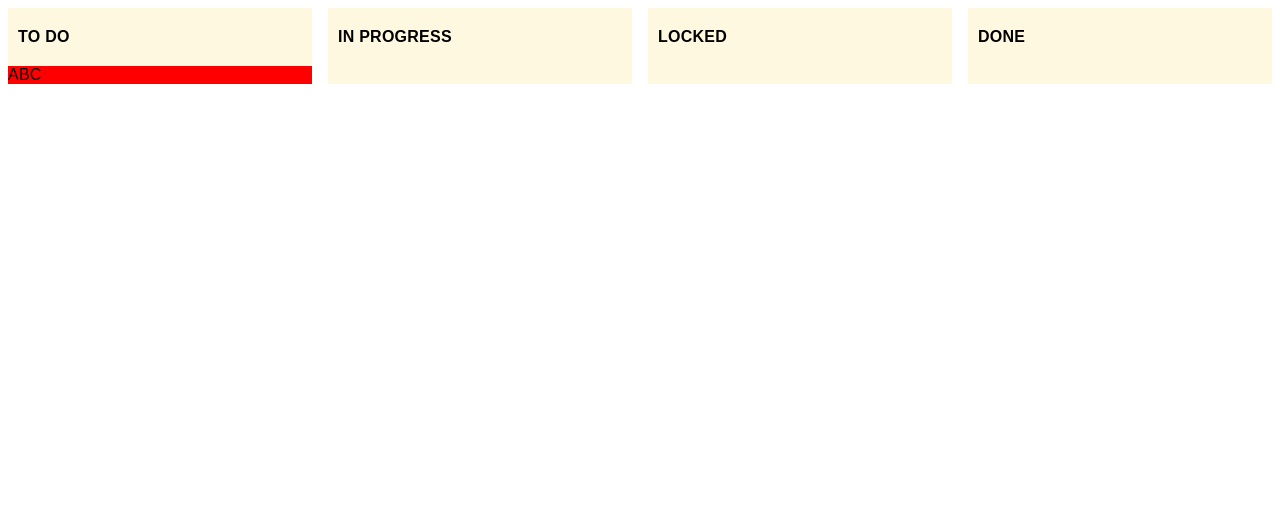
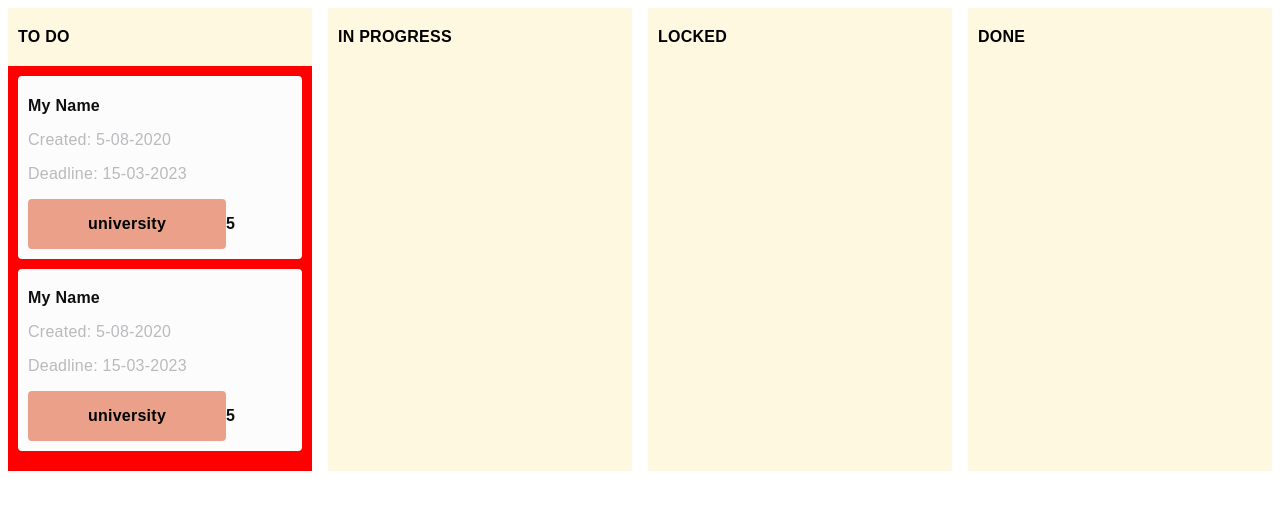
Before and after one commit to Saldanesman/todo-board, a React (Create React App) app: page / in a window 1280 px wide. Shown: the top 510 px of the page. Built offline with nearby package versions, Linux system fonts and the light colour scheme; a web font is replaced by a local one.

Commit message:
First task card

```diff
--- a/src/app/pages/todoBoard/Dashboard/TodoColumn/TodoColumn.jsx
+++ b/src/app/pages/todoBoard/Dashboard/TodoColumn/TodoColumn.jsx
@@ -1,14 +1,17 @@
+import Task from '../../Task/Task';
 import './TodoColumn.scss';
 
 
 const TodoColumn = () => {
-	const list = ['A', 'B', 'C'];
+	const list = ['A', 'B'];
 
 	return (
 		<div className={'tb-c-todo-column'}>
 			<div className={'tb-c-todo-column__title'}> To do </div>
 			<div className={'tb-c-todo-column__tasks'}>
-				{list.map((element) => element)}
+				{list.map((task) => {
+					return <Task key={task.id}/>;
+				})}
 			</div>
 		</div>
 	);
--- a/src/app/pages/todoBoard/Dashboard/TodoColumn/TodoColumn.scss
+++ b/src/app/pages/todoBoard/Dashboard/TodoColumn/TodoColumn.scss
@@ -15,6 +15,6 @@
   }
 
   &__tasks{
-    background-color: red;
+    @include padding(2.5);
   }
 }
--- /dev/null
+++ b/src/app/pages/todoBoard/Task/Task.jsx
@@ -0,0 +1,36 @@
+
+import './Task.scss';
+
+
+const Dashboard = () => {
+
+  const task = {
+    name: 'My Name',
+    description: 'This is my first example of the task card',
+    type: 'university',
+    priority: 5,
+    created: '5-08-2020',
+    deadline: '15-03-2023',
+    column: 'todo',
+  };
+
+	return (
+		<div className={'tb-c-task'}>
+      <h1 className={'tb-c-task__name'}> {task.name} </h1>
+      <div className={'tb-c-task__info'}>
+        <p className={'tb-c-task__info__date'}> Created: {task.created} </p>
+        <p className={'tb-c-task__info__date'}> Deadline: {task.deadline} </p>
+        <div className={'tb-c-task__info__type-and-prio'}>
+          <div className={'tb-c-task__info__type-and-prio__type'}>
+            <p className={'tb-c-task__info__type-and-prio__type__title'}> {task.type} </p>
+          </div>
+          <div className={'tb-c-task__info__type-and-prio__priority'}>
+            <p className={'tb-c-task__info__type-and-prio__priority__title'}> {task.priority} </p>
+          </div>
+        </div>
+      </div>
+    </div>
+	);
+};
+
+export default Dashboard;
--- /dev/null
+++ b/src/app/pages/todoBoard/Task/Task.scss
@@ -0,0 +1,51 @@
+@import '../../../../assets/settings/main.scss';
+
+.tb-c-task {
+  @include padding(2.5);
+  @include marginBottom(2.5);
+  @extend .letterSpacing;
+  @extend .fontType;
+  background-color: $white;
+  border-radius: $border-radius;
+  cursor: pointer;
+
+  &__name {
+    @extend .fontS;
+    color: $tb-black-dark;
+  }
+
+  &__info {
+
+    &__date {
+      color: $grey-2;
+    }
+
+    &__type-and-prio {
+      display: flex;
+
+      &__type {
+        display: flex;
+        justify-content: center;
+        background-color: $tb-semi-orange;
+        border-radius: $border-radius;
+        width: 75%;
+
+        &__title {
+          @extend .fontS;
+          font-weight: bold;
+        }
+      }
+
+      &__priority {
+        display: flex;
+        justify-content: center;
+
+        &__title {
+          @extend .fontS;
+          font-weight: bold;
+          color: $tb-black-dark;
+        }
+      }
+    }
+  }
+}
--- a/src/assets/settings/settings.colors.scss
+++ b/src/assets/settings/settings.colors.scss
@@ -1,21 +1,24 @@
 $tb-black-dark: #0e0e0e;
 
 $tb-semi-yellow: #fff8e0;
+$tb-semi-orange: #eba089;
 
-$white: #fff;
-$grey-1: #f9f8fb;
-$grey-2: #efeff2;
-$grey-3: #e3e3e6;
-$grey-4: #bfbfc3;
-$grey-5: #757481;
-$grey-6: #666573;
-$grey-7: #161230;
+$white: #fcfcfc;
+$grey-1: #efeff2;
+$grey-2: #bababe;
+$grey-3: #666573;
+$grey-4: #161230;
 
-$text-color: $grey-7;
+
+$text-color: $grey-4;
 
 :export {
   tb-black-dark: $tb-black-dark;
   tb-semi-yellow: $tb-semi-yellow;
+  tb-semi-orange: $tb-semi-orange;
   white: $white;
-  $text-color: $grey-7;
+  grey-1: $grey-2;
+  grey-2: $grey-2;
+  grey-3: $grey-3;
+  $text-color: $grey-4;
 }
--- a/src/assets/settings/settings.mixins.scss
+++ b/src/assets/settings/settings.mixins.scss
@@ -1,5 +1,5 @@
 $spacing: 4px;
-$border-radius: 10px;
+$border-radius: 4px;
 
 // Paddings
 @mixin padding($var: 2) {
```
